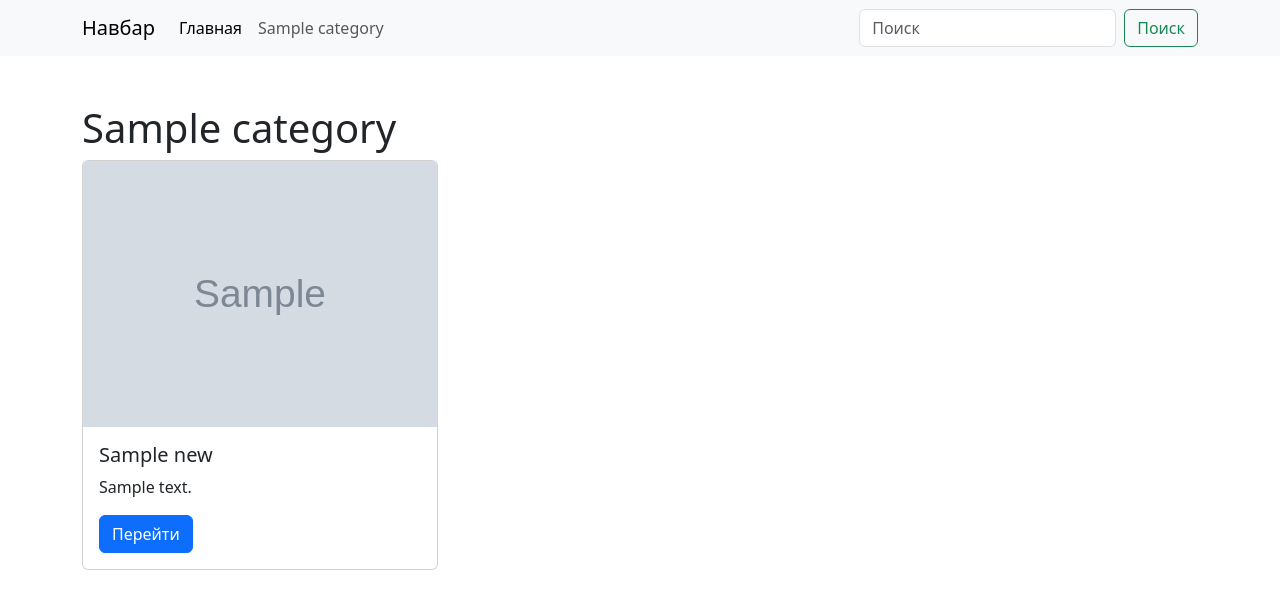
After one commit to edzen12/DjangoFirst1-24, a Django app: a page that uses templates/base.html in a window 1280 px wide. The commit adds this page. Shown: the top 609 px of the page. Run offline with Django 4.2, Linux system fonts and the light colour scheme; tables that the repository leaves empty hold one stand-in row (values such as "Sample post"); grey boxes marked "Sample" are stand-in pictures; some libraries are stand-ins or nearby versions.

Commit message:
category detail

```diff
--- a/djangofirst/urls.py
+++ b/djangofirst/urls.py
@@ -2,11 +2,12 @@ from django.contrib import admin
 from django.urls import path, include
 from django.conf import settings
 from django.conf.urls.static import static
-from news.views import homepage, news_detail
+from news.views import homepage, news_detail, category_detail
 
 urlpatterns = [
     path('admin/', admin.site.urls),
     path("ckeditor5/", include('django_ckeditor_5.urls')),
     path('', homepage, name='homepage'),
     path('news/<slug:slug>/', news_detail, name='news_detail'),
+    path('category/<slug:slug>/', category_detail, name='category_detail'),
 ]+static(settings.MEDIA_URL, document_root=settings.MEDIA_ROOT)
--- a/news/views.py
+++ b/news/views.py
@@ -3,7 +3,7 @@ from news.models import News, Category
 
 def homepage(request):
     news_all = News.objects.all()
-    categories = Category.objects.all()
+    categories = Category.objects.filter(news__isnull=False).distinct()
     context = {
         'news_all':news_all,
         'categories':categories,
@@ -13,9 +13,21 @@ def homepage(request):
 
 def news_detail(request, slug):
     news = get_object_or_404(News, slug=slug)
-    categories = Category.objects.all()
+    categories = Category.objects.filter(news__isnull=False).distinct()
     context = {
         'news':news,
         'categories':categories,
     }
     return render(request, 'single-page.html', context)
+
+
+def category_detail(request, slug):
+    category = get_object_or_404(Category, slug=slug)
+    news = News.objects.filter(category=category)
+    categories = Category.objects.filter(news__isnull=False).distinct()
+    context = {
+        'news':news,
+        'category':category,
+        'categories':categories,
+    }
+    return render(request, 'category-detail.html', context)
--- a/templates/base.html
+++ b/templates/base.html
@@ -21,7 +21,7 @@
                 </li>
                 {% for cat in categories %}
                 <li class="nav-item">
-                <a class="nav-link" href="#">{{cat.title}}</a>
+                <a class="nav-link" href="{% url "category_detail" cat.slug %}">{{cat.title}}</a>
                 </li>
                 {% endfor %}
             </ul>
--- /dev/null
+++ b/templates/category-detail.html
@@ -0,0 +1,27 @@
+{% extends "base.html" %}
+
+{% block content %}
+
+    <div class="container mt-5">
+        <h1>{{category}}</h1>
+        <div class="row">
+            {% for new in news %}
+            <div class="col-4">
+                <div class="card">
+                {% if new.image %}
+                <img src="{{new.image.url}}" class="card-img-top">
+                {% else %}
+                    <img width="300px" src="https://nazarnews.org/media/news_images/2020/05/27/NazarNews_49563553593097062998281876513878573893.jpg" alt="">
+                {% endif %}
+                <div class="card-body">
+                    <h5 class="card-title">{{new.title}}</h5>
+                    <p class="card-text">{{new.description|truncatewords:10|safe}}</p>
+                    <a href="{% url "news_detail" new.slug %}" class="btn btn-primary">Перейти</a>
+                </div>
+                </div>
+            </div>
+            {% endfor %}
+        </div>
+    </div>
+
+{% endblock content %}
```
Also changed, not shown: templates/single-page.html (+21 -0 lines).
